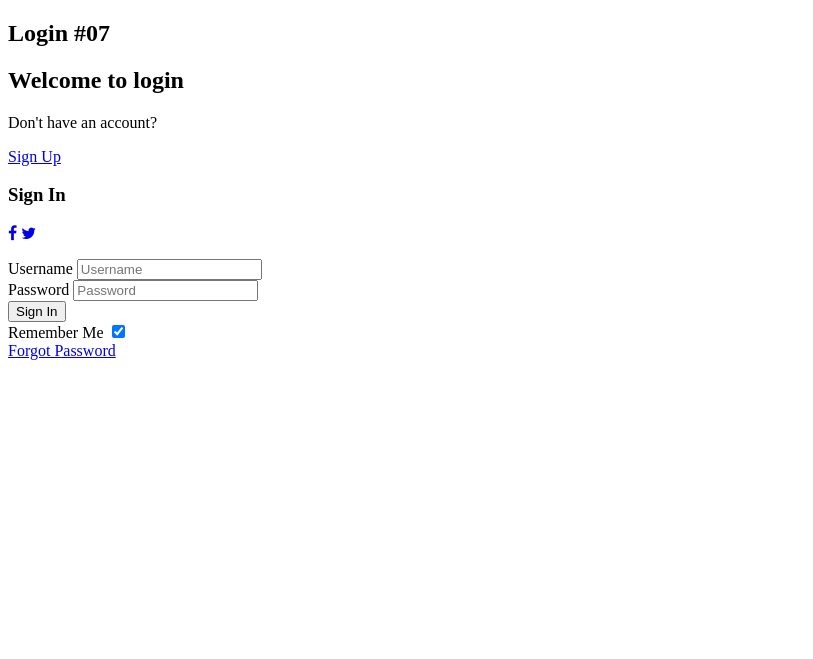
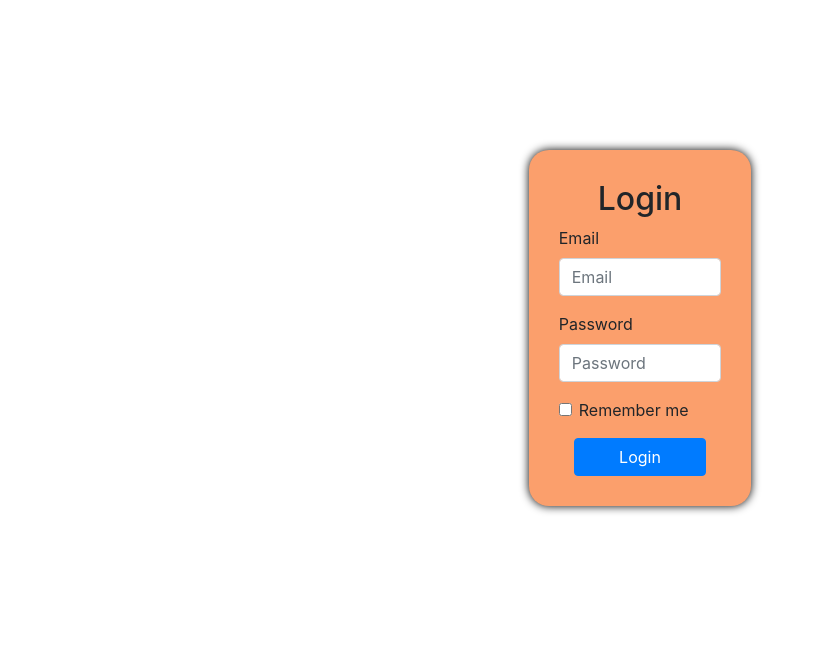
Before and after one commit to TuanPA0212/SWP, a website: page login.html in a window 1280 px wide. Shown: the whole page, without its empty margins (0-813 px from the left). Drawn offline with nearby package versions, Linux system fonts and the light colour scheme.

Commit message:
first commit

```diff
--- /dev/null
+++ b/css/style.css
@@ -0,0 +1,15 @@
+*{
+    padding: 0px;
+    margin: 0px;
+}
+
+.container-fluid{
+    padding: 150px;
+}
+
+.form-container{
+    background-color: #FB9F6C;
+    padding: 30px ;
+    border-radius: 20px;
+    box-shadow: 0px 0px 10px 0px #000;
+}
--- a/login.html
+++ b/login.html
@@ -1,82 +1,43 @@
-<!doctype html>
+<!DOCTYPE html>
 <html lang="en">
 <head>
-  	<title>Login 07</title>
-    <meta charset="utf-8">
-    <meta name="viewport" content="width=device-width, initial-scale=1, shrink-to-fit=no">
-
-	<link href="https://fonts.googleapis.com/css?family=Lato:300,400,700,900&display=swap" rel="stylesheet">
-
-	<link rel="stylesheet" href="https://stackpath.bootstrapcdn.com/font-awesome/4.7.0/css/font-awesome.min.css">
-
+	<meta charset="UTF-8">
+	<meta http-equiv="X-UA-Compatible" content="IE=edge">
+	<meta name="viewport" content="width=device-width, initial-scale=1.0">
+	<title>Document</title>
+	<link rel="stylesheet" href="node_modules/bootstrap/dist/css/bootstrap.min.css">
+    <link rel="stylesheet" href="node_modules/font-awesome/css/font-awesome.min.css">
+    <link rel="stylesheet" href="node_modules/bootstrap-social/bootstrap-social.css">
     <link rel="stylesheet" href="css/style.css">
-
 </head>
 <body>
-	<section class="ftco-section">
-		<div class="container">
-			<div class="row justify-content-center">
-				<div class="col-md-6 text-center mb-5">
-					<h2 class="heading-section">Login #07</h2>
-				</div>
-			</div>
-			<div class="row justify-content-center">
-				<div class="col-md-12 col-lg-10">
-					<div class="wrap d-md-flex">
-						<div class="text-wrap p-4 p-lg-5 text-center d-flex align-items-center order-md-last">
-							<div class="text w-100">
-								<h2>Welcome to login</h2>
-								<p>Don't have an account?</p>
-								<a href="#" class="btn btn-white btn-outline-white">Sign Up</a>
-							</div>
-			      </div>
-						<div class="login-wrap p-4 p-lg-5">
-			      	<div class="d-flex">
-			      		<div class="w-100">
-			      			<h3 class="mb-4">Sign In</h3>
-			      		</div>
-								<div class="w-100">
-									<p class="social-media d-flex justify-content-end">
-										<a href="#" class="social-icon d-flex align-items-center justify-content-center"><span class="fa fa-facebook"></span></a>
-										<a href="#" class="social-icon d-flex align-items-center justify-content-center"><span class="fa fa-twitter"></span></a>
-									</p>
-								</div>
-			      	</div>
-							<form action="#" class="signin-form">
-			      		<div class="form-group mb-3">
-			      			<label class="label" for="name">Username</label>
-			      			<input type="text" class="form-control" placeholder="Username" required>
-			      		</div>
-		            <div class="form-group mb-3">
-		            	<label class="label" for="password">Password</label>
-		              <input type="password" class="form-control" placeholder="Password" required>
+
+<section class="container-fluid">
+	<section class="row justify-content-center">
+		<section class="col-12 col-sm-6 col-md-3">
+			<form class="form-container">
+				<h2 style="text-align: center;">Login</h2>
+				<div class="form-group">
+					<label for="email">Email</label>
+					<div ><input class="form-control" type="text" id="email" placeholder="Email"></div>
 				</div>
 				<div class="form-group">
-		            	<button type="submit" class="form-control btn btn-primary submit px-3">Sign In</button>
+					<label for="pwd" >Password</label>
+					<div><input class="form-control" type="password" id="pwd" placeholder="Password"></div>
 				</div>
-		            <div class="form-group d-md-flex">
-		            	<div class="w-50 text-left">
-			            	<label class="checkbox-wrap checkbox-primary mb-0">Remember Me
-									  <input type="checkbox" checked>
-									  <span class="checkmark"></span>
-										</label>
+				<div class="form-group form-check">
+					<input class="form-check-input" type="checkbox" id="remember">
+					<label class="form-check-label" for="remember">Remember me</label>
 				</div>
-									<div class="w-50 text-md-right">
-										<a href="#">Forgot Password</a>
-									</div>
-		            </div>
+				<div class="col-md"><button type="button" class="btn btn-primary btn-block">Login</button></div>
 			</form>
-		        </div>
-		      </div>
-				</div>
-			</div>
-		</div>
+		</section>
+	</section>
 </section>
 
-	<script src="js/jquery.min.js"></script>
-  <script src="js/popper.js"></script>
-  <script src="js/bootstrap.min.js"></script>
-  <script src="js/main.js"></script>
 
+	<script src="node_modules/jquery/dist/jquery.slim.min.js"></script>
+    <script src="node_modules/popper.js/dist/umd/popper.min.js"></script>
+    <script src="node_modules/bootstrap/dist/js/bootstrap.min.js"></script>
 </body>
 </html>
```
Also changed, not shown: index.html (added, +19 -0 lines), package.json (added, +29 -0 lines), 2 other files. Lines whose indentation alone changed are shown as unchanged.
